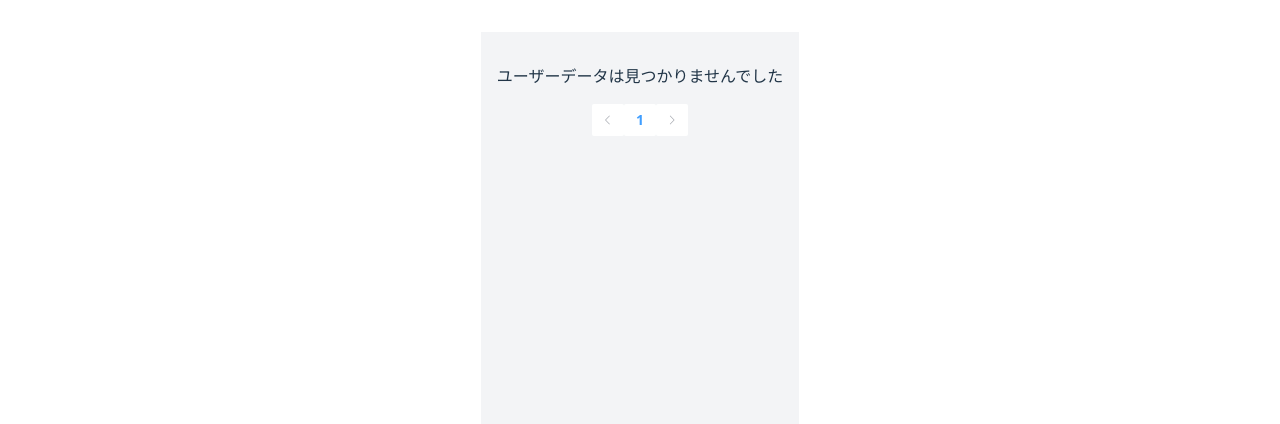
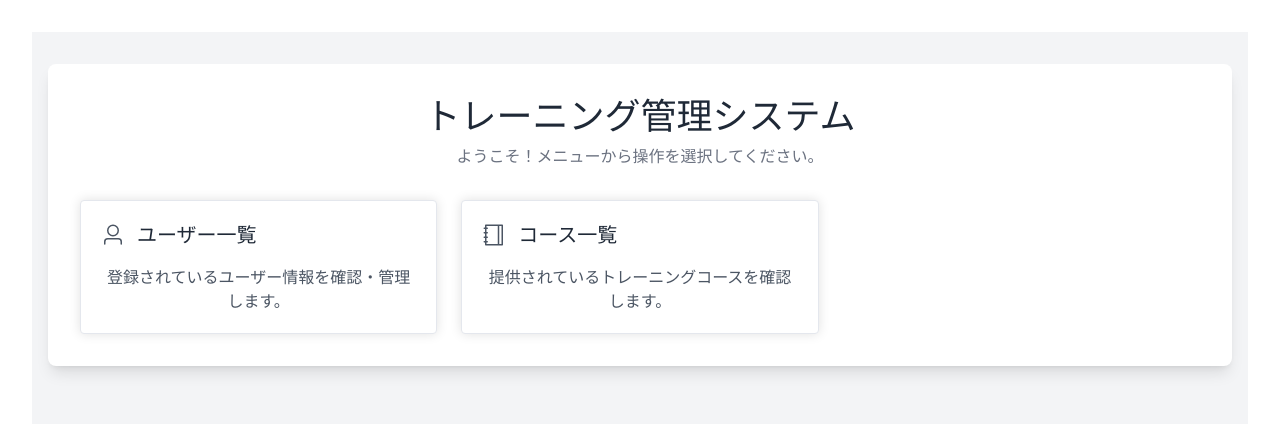
Before and after one commit to fumihiko-kariya27/TrainingFrontEnd, a Vue app: page / in a window 1280 px wide. Shown: the top 424 px of the page. Built offline with nearby package versions, Linux system fonts and the light colour scheme; no server answers.

Commit message:
ホーム画面の追加

```diff
--- /dev/null
+++ b/src/page/home/Home.vue
@@ -0,0 +1,27 @@
+<script setup>
+import HomeItem from './HomeItem.vue';
+import { User, Notebook } from '@element-plus/icons-vue';
+</script>
+<template>
+  <div class="bg-white shadow-lg rounded-lg p-6 md:p-8">
+    <div class="text-center mb-8">
+      <h1 class="text-3xl md:text-4xl font-bold text-gray-800">
+        トレーニング管理システム
+      </h1>
+      <p class="text-gray-500 mt-2">
+        ようこそ！メニューから操作を選択してください。
+      </p>
+    </div>
+
+    <div class="grid grid-cols-1 md:grid-cols-2 lg:grid-cols-3 gap-6">
+      <!-- ユーザー一覧画面 -->
+      <HomeItem title="ユーザー一覧" link="/users" :icon="User">
+        登録されているユーザー情報を確認・管理します。
+      </HomeItem>
+      <!-- トレーニング一覧画面 -->
+      <HomeItem title="コース一覧" link="/training" :icon="Notebook">
+        提供されているトレーニングコースを確認します。
+      </HomeItem>
+    </div>
+  </div>
+</template>
--- /dev/null
+++ b/src/page/home/HomeItem.vue
@@ -0,0 +1,36 @@
+<script setup>
+import { useRouter } from 'vue-router';
+import { ElIcon } from 'element-plus';
+
+const props = defineProps({
+  title: {
+    type: String,
+    required: true,
+  },
+  link: {
+    type: String,
+    required: true,
+  },
+  icon: {
+    type: Object,
+    default: null,
+  },
+});
+
+const router = useRouter();
+
+const handleClick = () => {
+    router.push(props.link);
+};
+</script>
+<template>
+  <el-card class="cursor-pointer hover:shadow-xl transition-shadow duration-300" @click="handleClick">
+    <div class="flex items-center mb-4">
+      <el-icon v-if="icon" :size="24" class="mr-3 text-gray-600"><component :is="icon" /></el-icon>
+      <h2 class="text-xl font-bold text-gray-800">{{ props.title }}</h2>
+    </div>
+    <p class="text-gray-600">
+      <slot />
+    </p>
+  </el-card>
+</template>
--- a/src/router/router.js
+++ b/src/router/router.js
@@ -4,7 +4,12 @@ const routes = [
   {
     path: '/',
     name: 'home',
-    component: () => import('../page/home/HomeView.vue'),
+    component: () => import('../page/home/Home.vue'),
+  },
+  {
+    path: '/users',
+    name: 'users',
+    component: () => import('../page/user/UserTable.vue'),
   },
   {
     path: '/trainingHistory',
```
Also changed, not shown: src/page/user/UserTable.vue (renamed from src/page/home/HomeView.vue).
